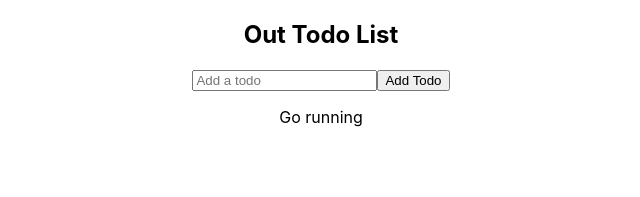
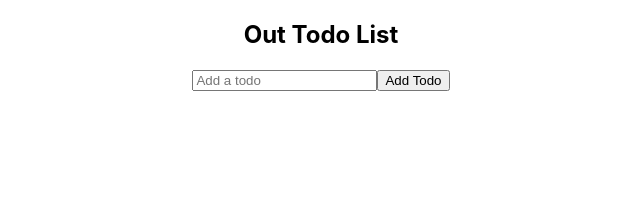
Before and after one commit to DeMutombo/Todo-App-with-state, a React (Create React App) app: page / in a window 1280 px wide. Shown: the top 197 px of the page, without its empty margins (319-959 px from the left). Built offline with nearby package versions, Linux system fonts and the light colour scheme.

Commit message:
ttaking data from the child componet and displaying it, and passing functions via props

```diff
--- a/src/Components/TodoList.js
+++ b/src/Components/TodoList.js
@@ -6,18 +6,19 @@ class TodoList extends Component {
     constructor(props){
         super(props)
         this.state = {
-            todos:[ {todo:"Go running", id:1}]
+            todos:[]
         }
         this.handleSubmit = this.handleSubmit.bind(this)
     }
 
     handleSubmit(todo){
+        let newTodo ={...todo, id:1, complete: false }
         this.setState(st=>({
-            todos: [...st.todos, todo]
+            todos: [...st.todos, newTodo]
         }))
     }
     render(){
-        const todo = this.state.todos.map(todo => (<TodoItem todo={todo.todo} id={todo.id}/>))
+        const todo = this.state.todos.map(todo => (<TodoItem todo={todo.todoItem} id={todo.id}/>))
         return(
             <div>
                 <h2>Out Todo List</h2>
```
